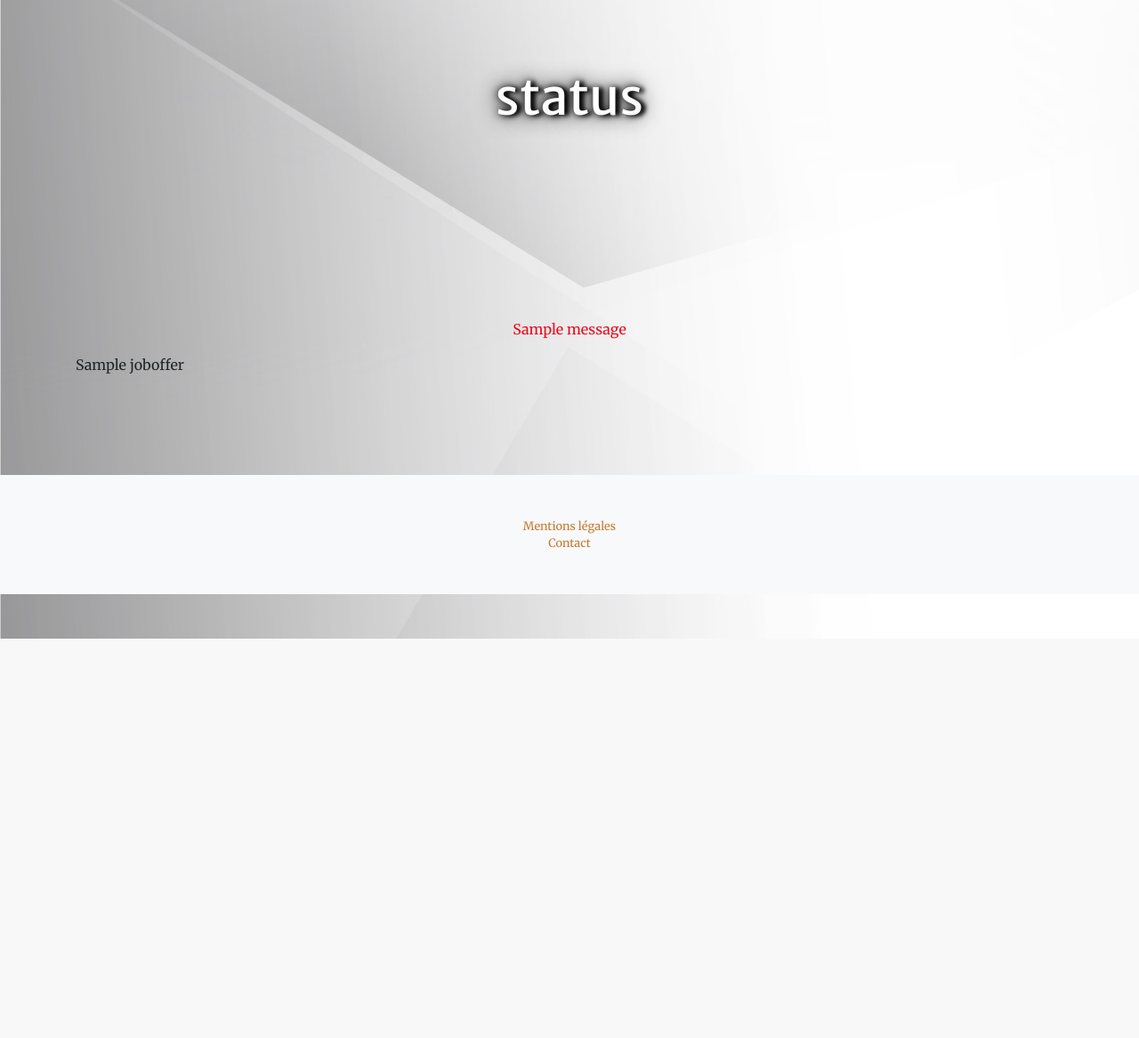
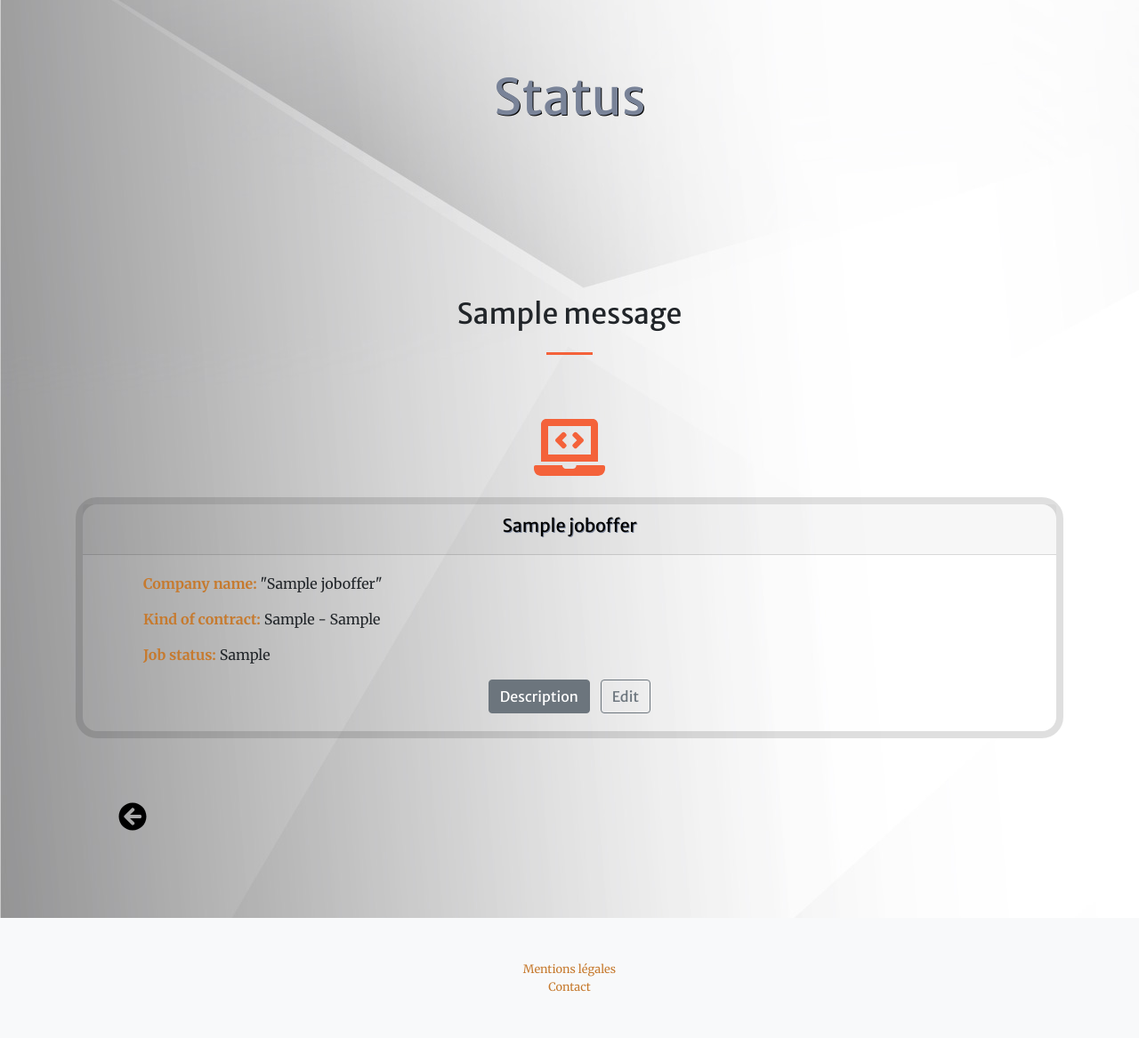
Before and after one commit to MyBhive/JobSearchMonitoring, a Django app: page /status/1 in a window 1280 px wide. Shown: the part 82-1249 px from the top of the page at 89% size. Before the commit the page ends 800 px from the top, so only its background shows below. Run offline with Django 3.2, Linux system fonts and the light colour scheme; a user stored in the database is signed in; tables that the repository leaves empty hold one stand-in row (values such as "Sample post"); one stand-in notice (Sample message) is shown; some libraries are stand-ins or nearby versions.

Commit message:
class=card

```diff
--- a/templates/pages/status_select.html
+++ b/templates/pages/status_select.html
@@ -7,24 +7,51 @@
     <div class="container h-100">
         <div class="d-flex justify-content-center h-100">
             <div class="user_card my-auto" style="width: auto;">
-                <div class="d-flex justify-content-center pb-4 text-white">
-                    <h1 class="d-block text-center mb-5 text-white"
-                    style="margin-top: 4rem; text-shadow: 5px 1px 5px black, 0 0 25px black, 0 0 10px black;">
-                    status</h1>
+                <div class="d-flex justify-content-center pb-4">
+                    <h1 class="d-block text-center mb-5"
+                    style="color: #798398; margin-top: 4rem; text-shadow: 1px 1px black;">
+                    Status</h1>
                 </div>
             </div>
         </div>
     </div>
 </header>
-<section class="page-section">
+<section class="page-section" id="services">
     <div class="container">
         {% for message in messages %}
-        <p class="d-flex justify-content-center mt-4 " style="color: #ec081b;">{{message}}</p>
+        <h2 class="text-center mt-0">{{ message }}</h2>
+        <hr class="divider my-4" />
         {% endfor %}
-        {% for element in status_filtered %}
-        <p>{{ element.title }}</p>
-        {% endfor %}
+        <div class="row">
+
+            <div class="col-lg-12 col-md-12 text-center">
+                <div class="mt-5">
+                    <i class="fas fa-4x fa-laptop-code text-primary mb-4" style="color: #798398;"></i>
+                    {% for element in status_filtered %}
+                    <div class="card">
+                        <div class="card-header">
+                            <a href="{% url 'job_detail' element.pk %}"> <h5 style="color: black; text-shadow: 1px 1px #798398;">{{ element.title }}</h5></a>
+                        </div>
+                        <div class="card-body">
+                          <p class="card-text text-justify px-5"><strong style="color: #C67A2E;">Company name:</strong>  "{{ element.company_name }}"</p>
+                          <p class="card-text text-justify px-5"><strong style="color: #C67A2E;">Kind of contract:</strong> {{ element.type_id }} - {{ element.style_id }}</p>
+                          <p class="card-text text-justify px-5"><strong style="color: #C67A2E;">Job status:</strong> {{ element.status_id }}</p>
+
+                          <a href="{% url 'job_detail' element.pk %}" class="btn btn-secondary">Description</a>
+                          <a href="{% url 'update_job' element.pk %}" class="form-inline-center">
+                              <button type="submit" class="btn btn-outline-secondary ml-2">Edit</button></a>
+                        </div>
+                      </div>
+                      <br/>
+                    {% endfor %}
+                </div>
+            </div>
+        </div>
+        <div class="justify-content-center mt-5 mx-5">
+            <a href="{% url 'job_description' category_concerned %}">
+                <i class="fas fa-arrow-circle-left fa-2x mb-0" style="color: black;"></i>
+            </a>
+        </div>
     </div>
 </section>
-
 {% endblock %}
```
